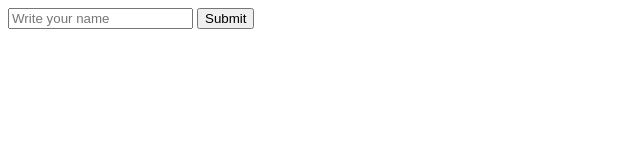
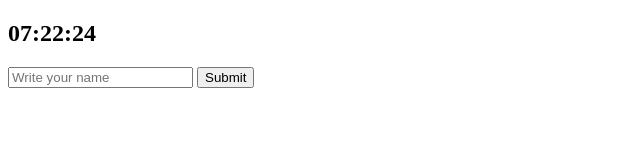
Before and after one commit to hgttgalaxy/vanilajs, a plain HTML site: page index.html in a window 1280 px wide. Shown: the whole page, without its empty margins (0-640 px from the left). Drawn offline with Linux system fonts and the light colour scheme.

Commit message:
add_clock

```diff
--- a/index.html
+++ b/index.html
@@ -8,11 +8,15 @@
     <title>Moments</title>
 </head>
 <body>
+<h2 id="clock">00:00:00</h2>
+<h1 id="greeting" class="hidden"></h1>
 <form id="login-form" class="hidden">
     <input type="text" maxlength="12" required placeholder="Write your name">
     <input type="submit">
 </form>
-<h1 id="greeting" class="hidden"></h1>
+
+
+    <script src="js/clock.js"></script>
     <script src="js/greeting.js"></script>
 </body>
 </html>
--- /dev/null
+++ b/js/clock.js
@@ -0,0 +1,14 @@
+const clock = document.querySelector("#clock");
+
+function getClock(){
+    const date = new Date();
+    const hours = String(date.getHours()).padStart(2,"0");
+    const minutes = String(date.getMinutes()).padStart(2,"0");
+    const seconds = String(date.getSeconds()).padStart(2,"0");
+
+    clock.innerText = `${hours}:${minutes}:${seconds}`;
+}
+
+
+getClock();
+setInterval(getClock, 1000);
```
